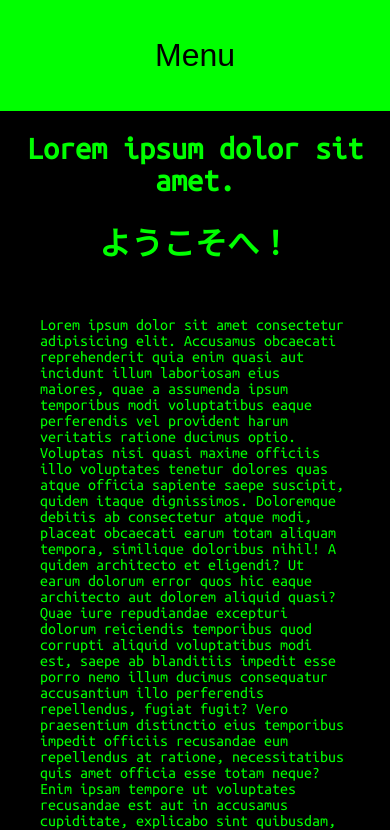
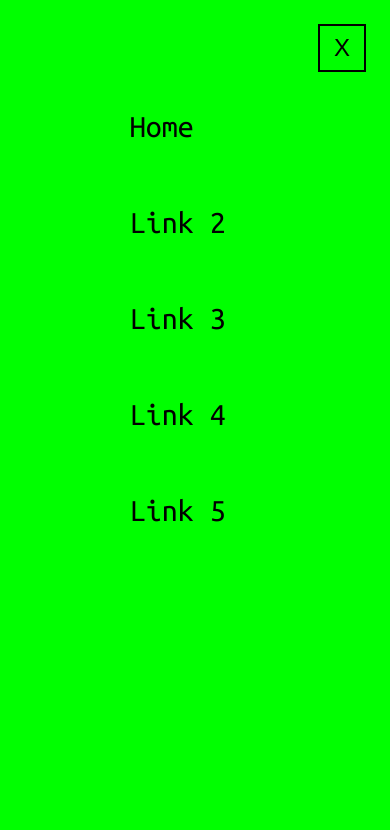
Before and after one commit to crabreader/CV-Sida, a plain HTML site: page index.html in a window 390 px wide. Both pictures are taken after a click on the button "Menu". Shown: the top 830 px of the page. Drawn offline with Linux system fonts and the light colour scheme.

Commit message:
fixed error js menu toggle having to be clicked twice

```diff
--- a/index.html
+++ b/index.html
@@ -13,7 +13,7 @@
     <body>
         <div class="grid-container">
             <button class="menu-button" onclick="toggleMenu()">Menu</button>
-            <nav class="navbar">
+            <nav class="navbar" id="test">
                 <button class="menu-close" onclick="toggleMenu()">X</button>
                 <ul>
                     <a href="index.html"><li>Home</li></a>
--- a/toggle_menu.js
+++ b/toggle_menu.js
@@ -1,8 +1,8 @@
 function toggleMenu() {
-    var x = document.getElementsByClassName("navbar");
-    if (x[0].style.display === "none") {
-        x[0].style.display = "block";
+    var x = document.getElementById("test");
+    if (x.style.display === "block") {
+        x.style.display = "none";
     } else {
-        x[0].style.display = "none";
+        x.style.display = "block";
     }
 }
```
